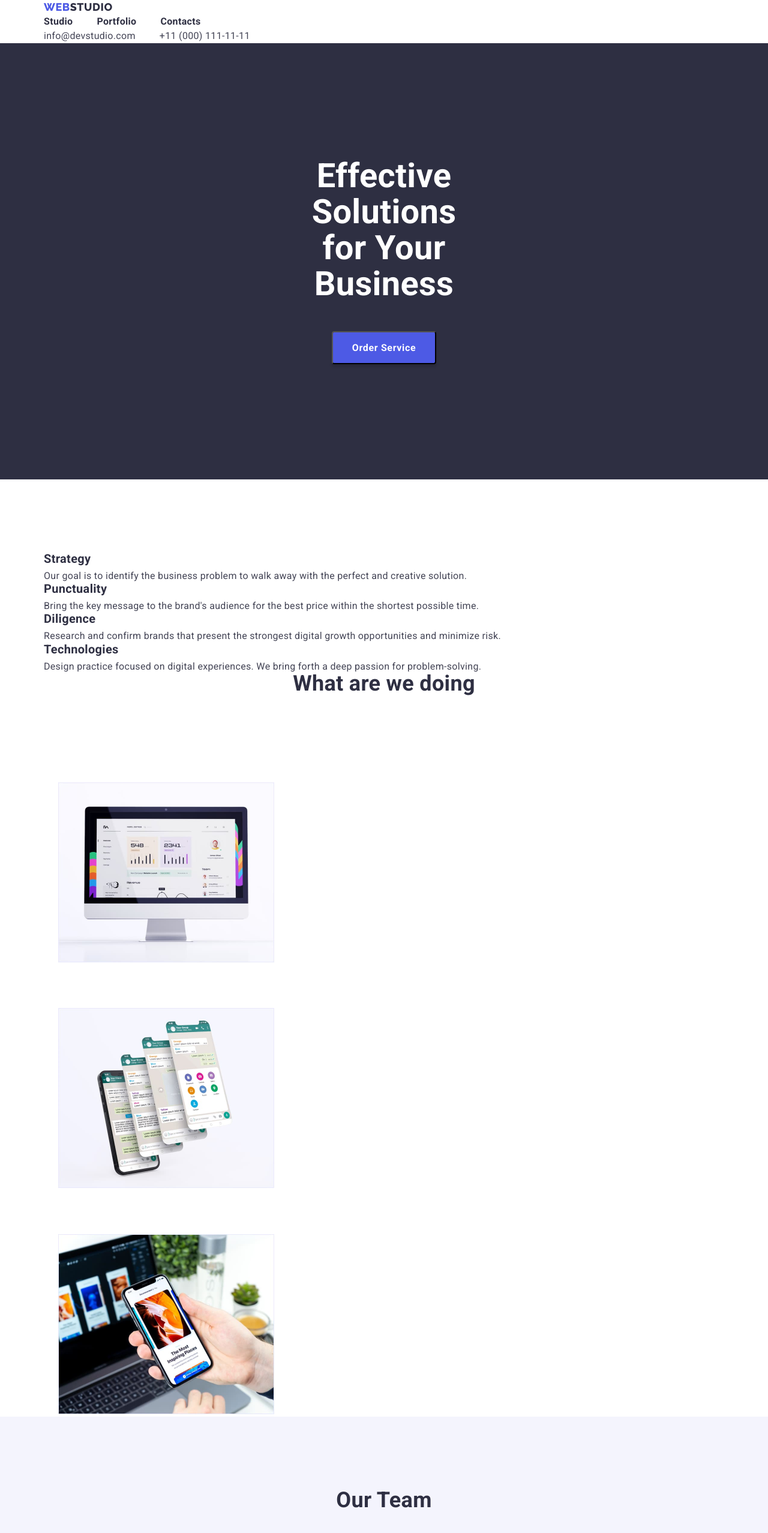
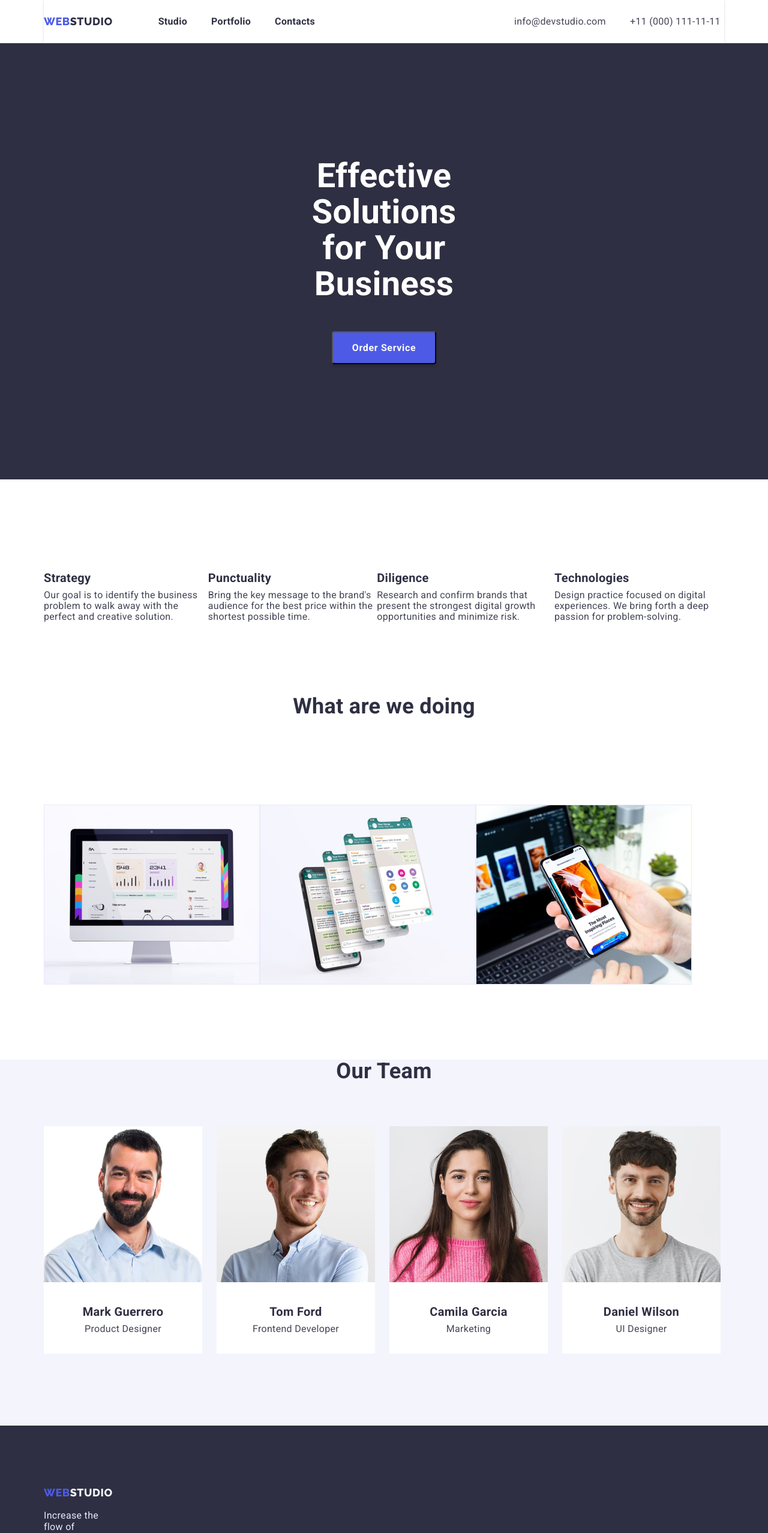
Before and after one commit to ViktoriiaYakymovych/goit-markup-hw-03, a plain HTML site: page index.html in a window 1280 px wide. Shown: the top 2555 px of the page at 60% size. Drawn offline with nearby package versions, Linux system fonts and the light colour scheme.

Commit message:
Задає геометрію та вирівнювання

```diff
--- a/css/styles.css
+++ b/css/styles.css
@@ -50,6 +50,7 @@ html {
     list-style: none;
     padding: 0;
     margin: 0;
+    display: flex;
 }
 
 h1,
@@ -61,8 +62,9 @@ ul {
     margin-bottom: 0;
 }
 
-header {
+.header-nav {
     background-color: var(--white-color);
+    box-shadow: 0px 2px 1px rgba(46, 47, 66, 0.08), 0px 1px 1px rgba(46, 47, 66, 0.16), 0px 1px 6px rgba(46, 47, 66, 0.08);
 }
 
 
@@ -76,6 +78,9 @@ header {
     letter-spacing: 0.03em;
     text-transform: uppercase;
     text-decoration: none;
+    padding-top: 24px;
+    padding-bottom: 24px;
+    margin-right: 76px;
 }
 
 .logo-span {
@@ -93,6 +98,10 @@ header {
 .logo-span:hover,
 .logo-span:focus {
     color: var(--accent-color);
+}
+
+.site-nav {
+    margin-right: 332px;
 }
 
 .site-nav,
@@ -135,13 +144,22 @@ header {
     color: var(--accent-color);
 }
 
+.header-nav {
+    display: flex;
+    align-items: center;
+}
+
+.head-nav {
+    display: flex;
+    align-items: center;
+}
+
 .hero {
     background-color: var(--title-text-color);
     padding-top: 192px;
     padding-bottom: 192px;
     padding-left: 474px;
     padding-right: 474px;
-    margin-bottom: 120px;
     text-align: center;
 }
 
@@ -180,11 +198,14 @@ header {
 
 .section {
     list-style: none;
+    padding-top: 120px;
+    padding-bottom: 120px;
 }
 
-.section .no-padding {
+.section-no-padding {
+    list-style: none;
     padding-top: 0;
-    padding-bottom: 0;
+    padding-bottom: 120px;
 }
 
 .section-title {
@@ -197,8 +218,7 @@ header {
 }
 
 .section-item {
-    padding-top: 72px;
-    padding-left: 24px;
+margin-top: 72px;
 }
 
 .item:last-child {
@@ -210,30 +230,39 @@ header {
     font-weight: 600;
     font-size: 20px;
     line-height: 1.2;
-    margin-top: 0px;
+    margin-top: 32px;
     margin-bottom: 8px;
 }
 
 .section-team {
     background-color: var(--white-milk-color);
-    padding-top: 120px;
+}
+
+.team {
     padding-bottom: 120px;
-    padding-left: 156px;
-    padding-right: 156px;
 }
 
 .section-team-list {
     background-color: var(--white-color);
-    padding-top: 72px;
-    padding-bottom: 120px;
+    text-align: center;
     margin-right: 24px;
+    padding-bottom: 32px;
+}
+
+.section-team-list:last-child {
+    margin-right: 0;
 }
 
 
-
+.section-portfolio {
+    list-style: none;
+    padding-top: 96px;
+    padding-bottom: 120px;
+}
 
 .button-list {
     display: flex;
+    margin-bottom: 72px;
 }
 
 .button-list .item {
@@ -244,14 +273,37 @@ header {
     margin-right: 0;
 }
 
+.portfolio-list {
+list-style: none;
+padding: 0;
+margin: 0;
+display: flex;
+flex-wrap: wrap;
+}
 
 .section-portfolio-list {
     background-color: var(--white-color);
+    margin-right: 24px;
+    margin-bottom: 48px;
+    text-align: center;
 }
+
+.section-portfolio-list:nth-child(3n+3) {
+    margin-right: 0;
+}
+
+.section-portfolio-list:nth-last-child(-n+3) {
+    margin-bottom: 0;
+}
+
 
 .section-portfolio-link {
     color: var(--primary-text-color);
     text-decoration: none;
+}
+
+.button-list {
+    justify-content: center;
 }
 
 .button-portfolio {
@@ -302,6 +354,10 @@ footer {
     background-color: var(--title-text-color);
 }
 
+.footer {
+    padding-top: 100px;
+}
+
 .logo-span-footer {
     color: var(--white-milk-color);
     font-family: 'Raleway', sans-serif;
@@ -322,4 +378,9 @@ footer {
     font-weight: 400;
     font-size: 16px;
     line-height: 1.2;
+    margin-top: 16px;
+    min-width: 264px;
+    min-height: 72px;
+    padding-right: 1020px;
+    padding-bottom: 100px;
 }
--- a/index.html
+++ b/index.html
@@ -15,8 +15,9 @@
 
     <header>
         <div class="container">
+            <div class="header-nav">
                 <a href="./index.html" class="logo">web<span class="logo-span">studio</span> </a>
-            <nav>
+                <nav class="head-nav">
                     <ul class="site-nav list">
                         <li class="item"><a href="./index.html" class="link"> Studio </a></li>
                         <li class="item"><a href="./portfolio.html" class="link"> Portfolio </a></li>
@@ -29,6 +30,7 @@
                     </ul>
                 </nav>
             </div>
+        </div>
     </header>
 
     <main>
@@ -39,7 +41,7 @@
             </div>
         </section>
 
-        <section class="section no-padding">
+        <section class="section">
             <div class="container">
                 <ul class="list">
                     <li>
@@ -67,7 +69,7 @@
         </section>
 
 
-        <section class="section no-padding">
+        <section class="section-no-padding">
             <div class="container">
                 <h2 class="section-title">What are we doing</h2>
                 <ul class="list">
@@ -81,7 +83,7 @@
         <section class="section-team">
             <div class="container">
                 <h2 class="section-title">Our Team</h2>
-                <ul class="list">
+                <ul class="list team">
                     <li class="section-team-list">
                         <img src="./image/mark.jpg" alt="Marc" width="264" height="260">
                         <h3 class="section-name">Mark Guerrero</h3>
@@ -111,8 +113,8 @@
     </main>
 
     <footer>
-        <div class="container">
-            <a href="" class="logo">web<span class="logo-span-footer">studio</span> </a>
+        <div class="container footer">
+            <a href="" class="logo footer">web<span class="logo-span-footer">studio</span> </a>
 
             <p class="footer-text">Increase the flow of customers and sales for your business with digital marketing & growth solutions.</p>
         </div>
```
Also changed, not shown: portfolio.html (+5 -3 lines). Lines whose indentation alone changed are shown as unchanged.
